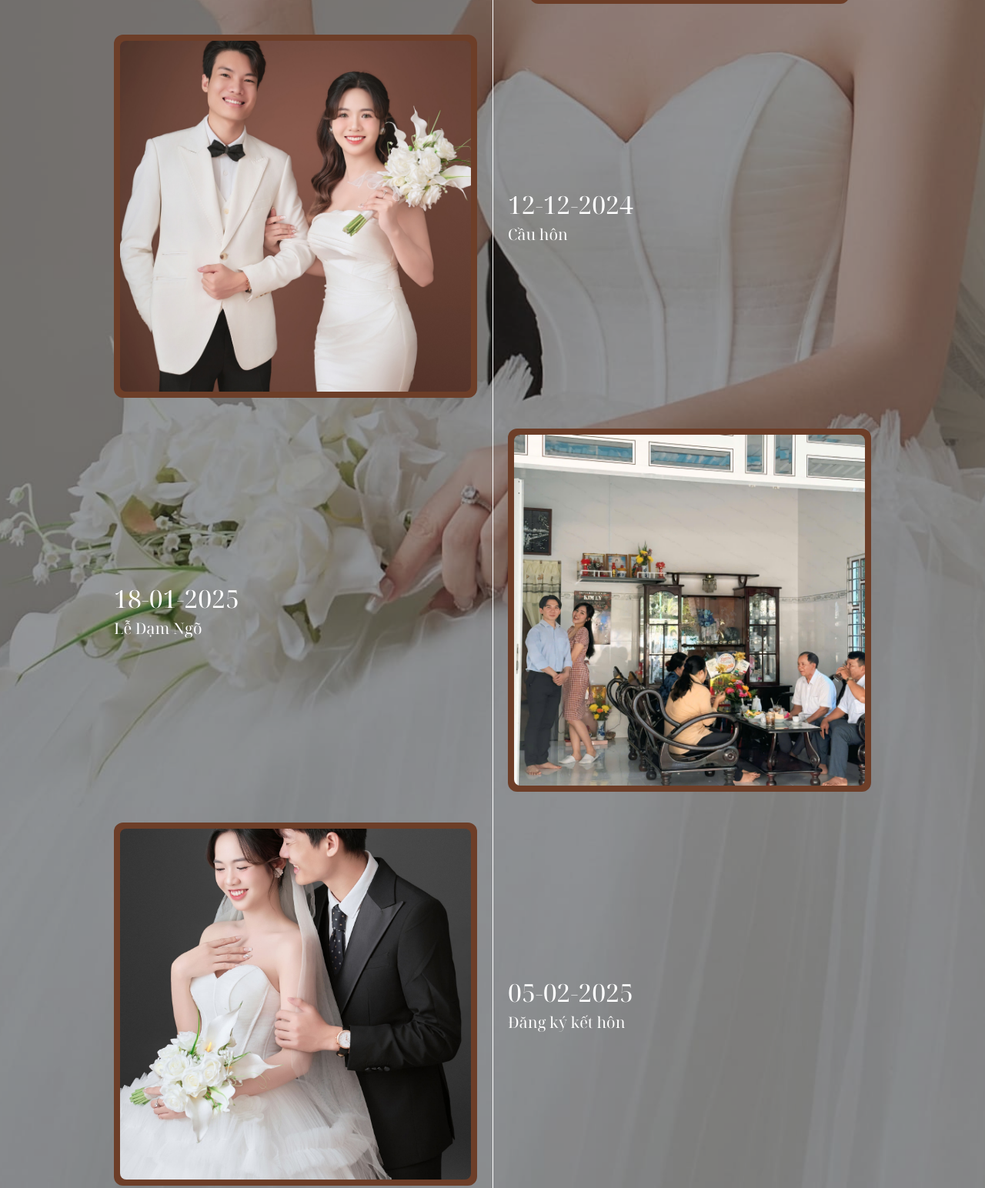
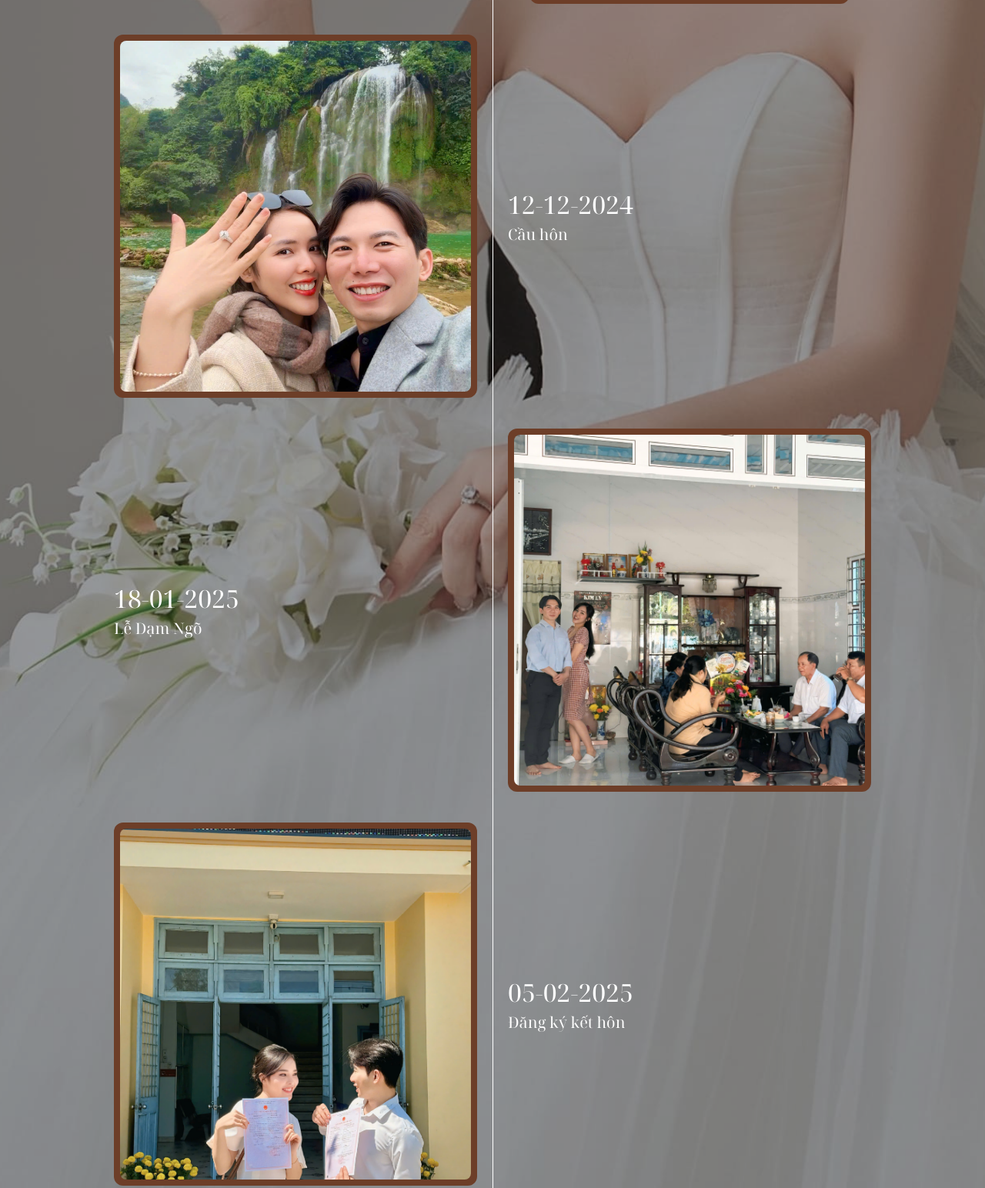
Before and after one commit to cchrisnguyen/chrisS2hana, a plain HTML site: page index.html in a window 1280 px wide. Shown: the part 5597-7141 px from the top of the page at 77% size. Drawn offline with Linux system fonts and the light colour scheme; no server answers; animation ran at ten frames a second; a web font is replaced by a local one.

Commit message:
Initial commit

```diff
--- a/index.html
+++ b/index.html
@@ -577,7 +577,7 @@ window._wpemojiSettings = {"baseUrl":"https:\/\/s.w.org\/images\/core\/emoji\/15
 
     <div class="timeline-media">
 
-        <img src="images/GVU08264.jpg" alt="" class="timline-img">
+        <img src="images/cauhon.jpg" alt="" class="timline-img">
 
     </div>
 
@@ -619,7 +619,7 @@ window._wpemojiSettings = {"baseUrl":"https:\/\/s.w.org\/images\/core\/emoji\/15
 
   <div class="timeline-media">
 
-      <img src="images/GVU08008.jpg" alt="" class="timline-img">
+      <img src="images/dangky.jpg" alt="" class="timline-img">
 
   </div>
 
```
Also changed, not shown: images/cauhon.jpg (added), images/dangky.jpg (added).
